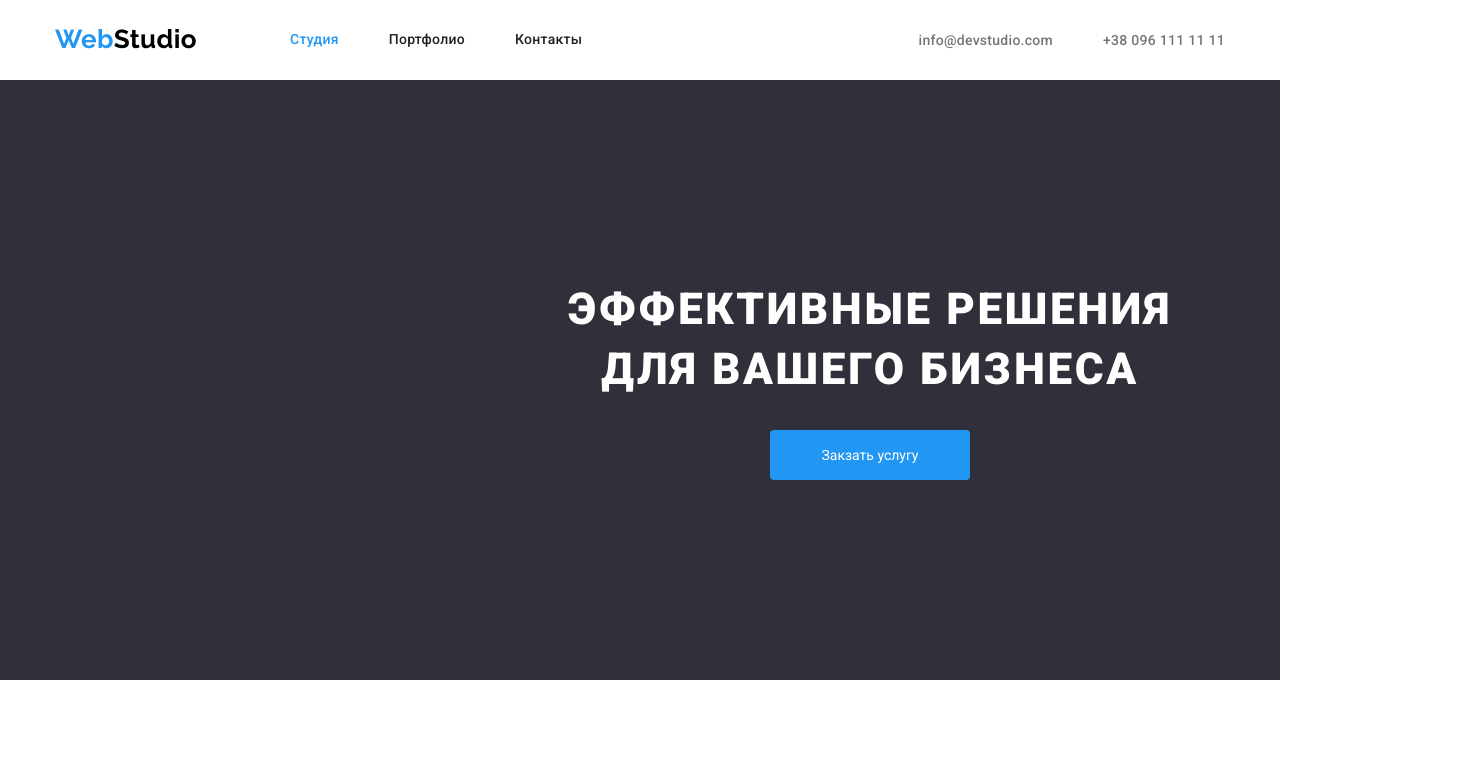
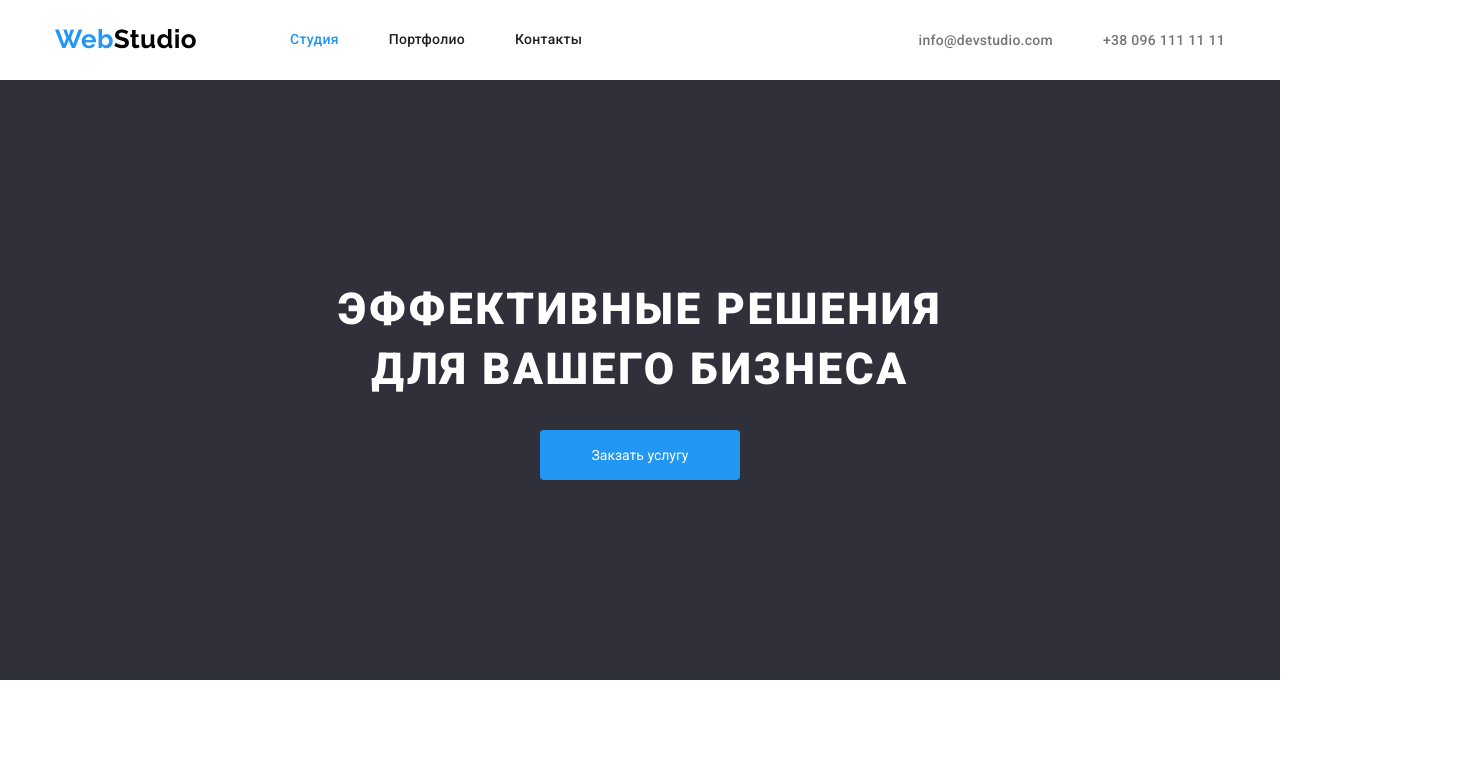
Before and after one commit to VitaliiHordiichuk/goit-markup-hw-03, a plain HTML site: page index.html in a window 1280 px wide. Shown: the top 770 px of the page, 1470 px wide, since content can reach past the window. Drawn offline with nearby package versions, Linux system fonts and the light colour scheme.

Commit message:
Update styles.css

```diff
--- a/css/styles.css
+++ b/css/styles.css
@@ -144,8 +144,7 @@ font-weight: 500;
     text-align: center;
     padding-top: 200px;
         padding-bottom: 200px;
-        padding-left: 270px;
-        padding-right: 270px;
+
 }
 .hero-title{
     margin-top: 0;
```
